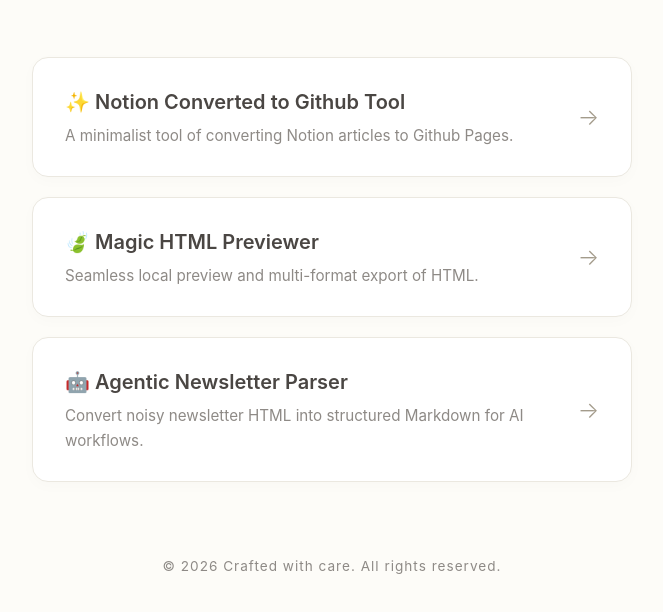
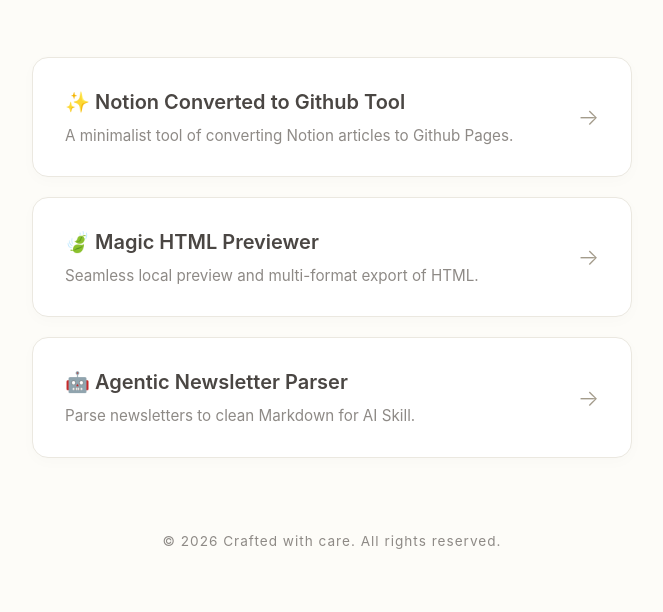
Before and after one commit to koalafionagao-ai/my_toolbox, a plain HTML site: page index.html in a window 1280 px wide. Shown: the part 232-844 px from the top of the page, without its empty margins (308-971 px from the left). Drawn offline with Linux system fonts and the light colour scheme.

Commit message:
Update description for Agentic Newsletter Parser

```diff
--- a/index.html
+++ b/index.html
@@ -148,7 +148,7 @@
         <a href="/my_toolbox/Html-2-md-parser/" class="tool-card" target="_blank" rel="noopener noreferrer">
             <div class="tool-info">
                 <h2>🤖 Agentic Newsletter Parser</h2>
-                <p>Convert noisy newsletter HTML into structured Markdown for AI workflows.</p>
+                <p>Parse newsletters to clean Markdown for AI Skill.</p>
             </div>
             <div class="arrow">→</div>
         </a>
```
